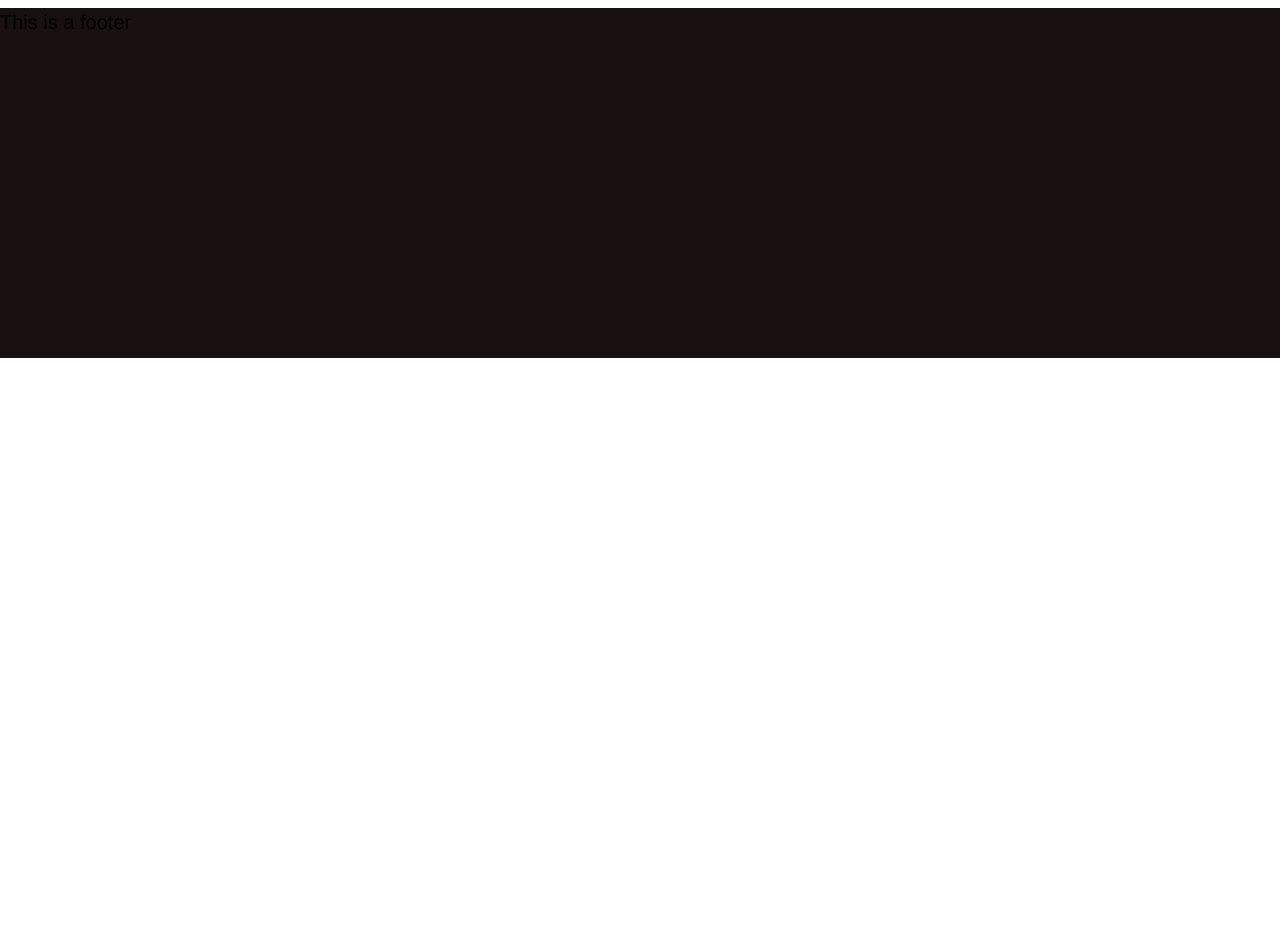
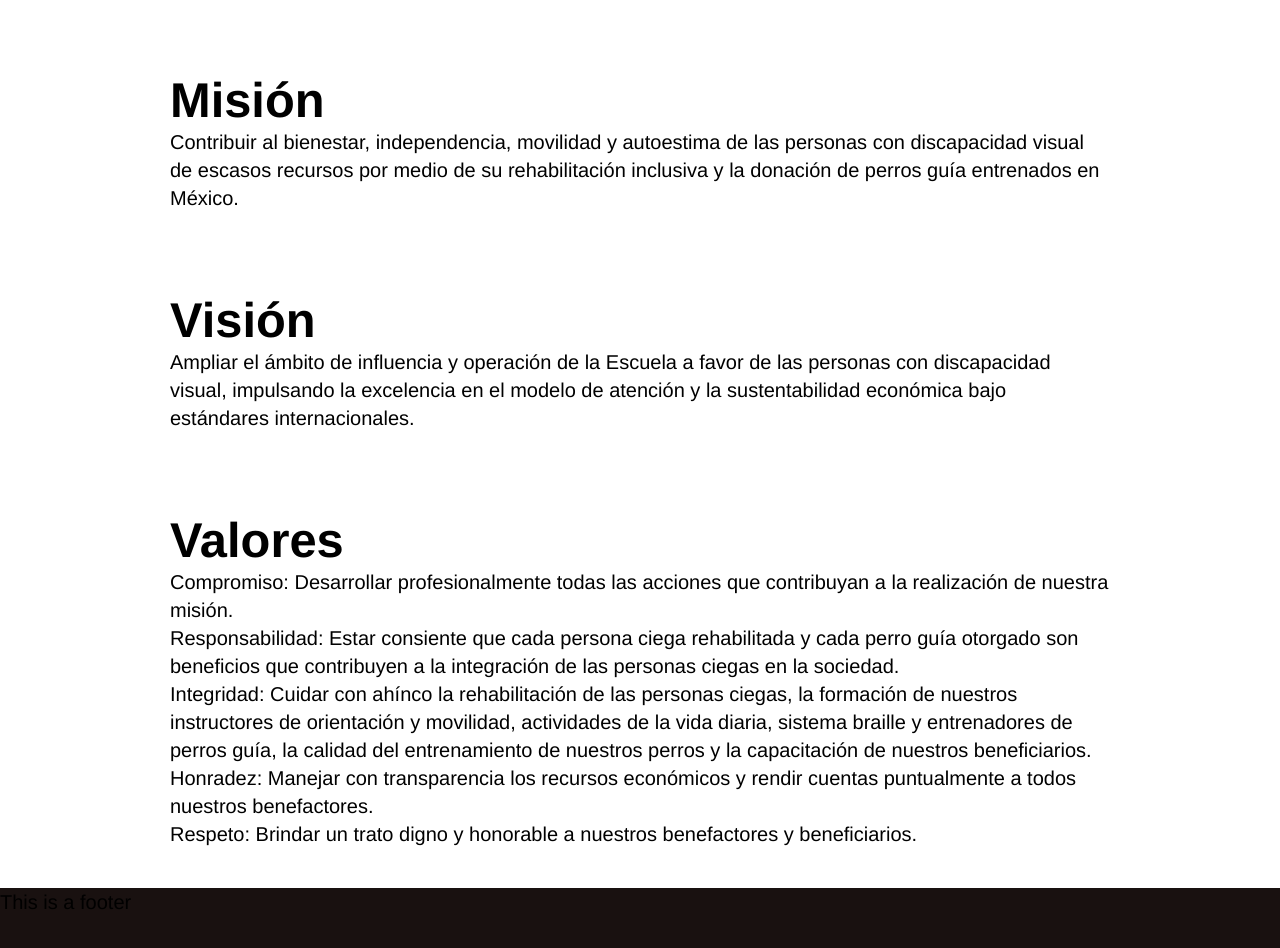
Before and after one commit to arnulfolg/perros-guia, a Vue app: page /#/acerca/mision in a window 1280 px wide. Shown: the part 342-1290 px from the top of the page. Before the commit the page ends 800 px from the top, so only its background shows below. Built offline with nearby package versions, Linux system fonts and the light colour scheme.

Commit message:
Created article pages

```diff
--- a/babel.config.js
+++ b/babel.config.js
@@ -1,3 +1,3 @@
 module.exports = {
-  presets: ["@vue/cli-plugin-babel/preset"]
-};
+	presets: ["@vue/cli-plugin-babel/preset"]
+}
--- a/package.json
+++ b/package.json
@@ -3,7 +3,7 @@
   "version": "0.1.0",
   "private": true,
   "scripts": {
-    "serve": "vue-cli-service serve",
+    "serve": "vue-cli-service serve && lint",
     "build": "vue-cli-service build",
     "lint": "vue-cli-service lint"
   },
--- a/src/App.vue
+++ b/src/App.vue
@@ -66,6 +66,17 @@ main.escuela_main {
 	.section_container_row--content {
 		padding: 40px 10px;
 	}
+
+	.section_container_row {
+		display: grid;
+		grid-template-columns: 1fr 960px 1fr;
+		align-items: stretch;
+		justify-items: stretch;
+
+		&--content {
+			grid-column: 2 / 3;
+		}
+	}
 }
 
 footer.escuela_footer {
--- a/src/components/Columns3.vue
+++ b/src/components/Columns3.vue
@@ -22,7 +22,7 @@ export default {
 
 <!-- Add "scoped" attribute to limit CSS to this component only -->
 <style scoped lang="scss">
-section {
+section.section_container_row {
 	background-color: cadetblue;
 }
 </style>
--- a/src/views/Acerca.vue
+++ b/src/views/Acerca.vue
@@ -27,15 +27,4 @@ export default {
 }
 </script>
 
-<style lang="scss">
-.section_container_row {
-	display: grid;
-	grid-template-columns: 1fr 960px 1fr;
-	align-items: stretch;
-	justify-items: stretch;
-
-	&--content {
-		grid-column: 2 / 3;
-	}
-}
-</style>
+<style lang="scss"></style>
--- a/src/views/acerca/Historia.vue
+++ b/src/views/acerca/Historia.vue
@@ -1,6 +1,91 @@
 <template>
-	<div>
-		<h1>Historia</h1>
-		<h2>Antecedentes históricos de la Institución</h2>
-	</div>
+	<section class="section_container">
+		<article class="section_container_row">
+			<section class="section_container_row--content">
+				<h1>Historia</h1>
+			</section>
+			<section class="section_container_row--content">
+				<h2>Antecedentes históricos de la Institución</h2>
+				<p>
+					En 1917, se funda en Alemania el primer centro de adiestramiento de
+					perros guía para los soldados que perdieron la vista a causa de la
+					primera guerra mundial.
+				</p>
+				<p>
+					Alrededor de 1925, en Suiza se inicia el adiestramiento de perros guía
+					en forma experimental, donando el primer perro al señor Morris Frank,
+					primer estadounidense usuario de perro guía, quien al regresar a su
+					país se enfrenta a las barreras sociales y culturales que le impedían
+					el acceso a transportes y lugares públicos.
+				</p>
+				<p>
+					Por la perseverancia del señor Frank, se funda en 1929 la primera
+					escuela de perros guía en Estados Unidos y en 1938, la legislación
+					otorga el derecho a los usuarios de perros guía de acceder a todos los
+					transportes y lugares públicos. Desde 1939 se fundan más escuelas de
+					perros guía en Estados Unidos.
+				</p>
+				<p>
+					En México, desde 1940, personas ciegas que hablen inglés y cuenten con
+					los recursos económicos, obtienen perros guía donados por
+					instituciones de ese país, como la escuela Leader Dogs for the Blind
+					en Rochester, Michigan.
+				</p>
+				<p>
+					Todos los países desarrollados cuentan con instituciones dedicadas a
+					la educación y entrenamiento de perros guía para ciegos.
+				</p>
+			</section>
+			<section class="section_container_row--content">
+				<h2>Silvia Lozada Badillo</h2>
+				<p>
+					Silvia Lozada Badillo nació en una comunidad rural del estado de
+					Hidalgo el 5 de febrero de 1963. A los 3 años de edad, a consecuencia
+					de una enfermedad viral, adquirió la discapacidad visual. Debido a que
+					la ceguera fue irreversible, estudió el kínder y primaria en el
+					Instituto para Niños Ciegos, en la Ciudad de México. A partir de la
+					secundaria se integró a la educación regular, y cursó la Licenciatura
+					en Derecho en la UNAM.
+				</p>
+				<p>
+					Desde los 13 años de edad tuvo la necesidad de desplazarse sola para
+					ir de su casa a la escuela, utilizando el bastón blanco. Los
+					obstáculos que encontraba siempre en el camino le impedían moverse con
+					rapidez, por eso a los 19 años de edad recibió apoyo de la escuela
+					Leader Dogs for the Blind, en Michigan, en donde le otorgaron una
+					hermosa perra guía pastor alemán. Debió viajar a esta Institución y
+					recibir su capacitación para aprender a trabajar a su perra guía.
+				</p>
+				<p>
+					Al regresar al país, las dificultades de acceso para entrar en
+					transportes y lugares públicos le hicieron darse cuenta de todo lo que
+					había que trabajar para educar a la sociedad mexicana, y la necesidad
+					de leyes que apoyaran a las personas ciegas.
+				</p>
+				<p>
+					Viviendo todos los días estos retos, sumados a los de estudiar y
+					trabajar, finalmente decidió en 1988 iniciar el proyecto de fundar una
+					escuela de perros guía para ciegos en América Latina, con el fin de
+					compartir la libertad e independencia que estos perros otorgan a las
+					personas ciegas, laborando voluntariamente y de tiempo completo desde
+					el 1 de agosto de 1988 hasta el 1 de marzo de 2002.
+				</p>
+				<p>
+					El sueño se cumplió, la escuela existe y ya se han graduado más de 120
+					binomios (personas ciegas - perros guía), en más de 20 estados de la
+					república mexicana.
+				</p>
+				<p>
+					Al mismo tiempo que dio inicio el proyecto de fundar la Escuela,
+					Silvia formó una familia y es madre de dos jóvenes hijos.
+				</p>
+				<p>
+					En el 2006, funda también el programa de Rehabilitación Inclusiva, con
+					el propósito de que las personas adultas que adquieren la discapacidad
+					visual descubran habilidades y talentos que les permitan vivir
+					plenamente.
+				</p>
+			</section>
+		</article>
+	</section>
 </template>
--- a/src/views/acerca/Mision.vue
+++ b/src/views/acerca/Mision.vue
@@ -1,6 +1,54 @@
 <template>
-	<div>
-		<h1>Misión, Visión y Valores</h1>
-		<h2>Antecedentes históricos de la Institución</h2>
-	</div>
+	<section class="section_container">
+		<article class="section_container_row">
+			<section class="section_container_row--content">
+				<h1>Misión, Visión y Valores</h1>
+			</section>
+			<section class="section_container_row--content">
+				<h2>Misión</h2>
+				<p>
+					Contribuir al bienestar, independencia, movilidad y autoestima de las
+					personas con discapacidad visual de escasos recursos por medio de su
+					rehabilitación inclusiva y la donación de perros guía entrenados en
+					México.
+				</p>
+			</section>
+			<section class="section_container_row--content">
+				<h2>Visión</h2>
+				<p>
+					Ampliar el ámbito de influencia y operación de la Escuela a favor de
+					las personas con discapacidad visual, impulsando la excelencia en el
+					modelo de atención y la sustentabilidad económica bajo estándares
+					internacionales.
+				</p>
+			</section>
+			<section class="section_container_row--content">
+				<h2>Valores</h2>
+				<p>
+					Compromiso: Desarrollar profesionalmente todas las acciones que
+					contribuyan a la realización de nuestra misión.
+				</p>
+				<p>
+					Responsabilidad: Estar consiente que cada persona ciega rehabilitada y
+					cada perro guía otorgado son beneficios que contribuyen a la
+					integración de las personas ciegas en la sociedad.
+				</p>
+				<p>
+					Integridad: Cuidar con ahínco la rehabilitación de las personas
+					ciegas, la formación de nuestros instructores de orientación y
+					movilidad, actividades de la vida diaria, sistema braille y
+					entrenadores de perros guía, la calidad del entrenamiento de nuestros
+					perros y la capacitación de nuestros beneficiarios.
+				</p>
+				<p>
+					Honradez: Manejar con transparencia los recursos económicos y rendir
+					cuentas puntualmente a todos nuestros benefactores.
+				</p>
+				<p>
+					Respeto: Brindar un trato digno y honorable a nuestros benefactores y
+					beneficiarios.
+				</p>
+			</section>
+		</article>
+	</section>
 </template>
```
Also changed, not shown: .eslintrc.js.
